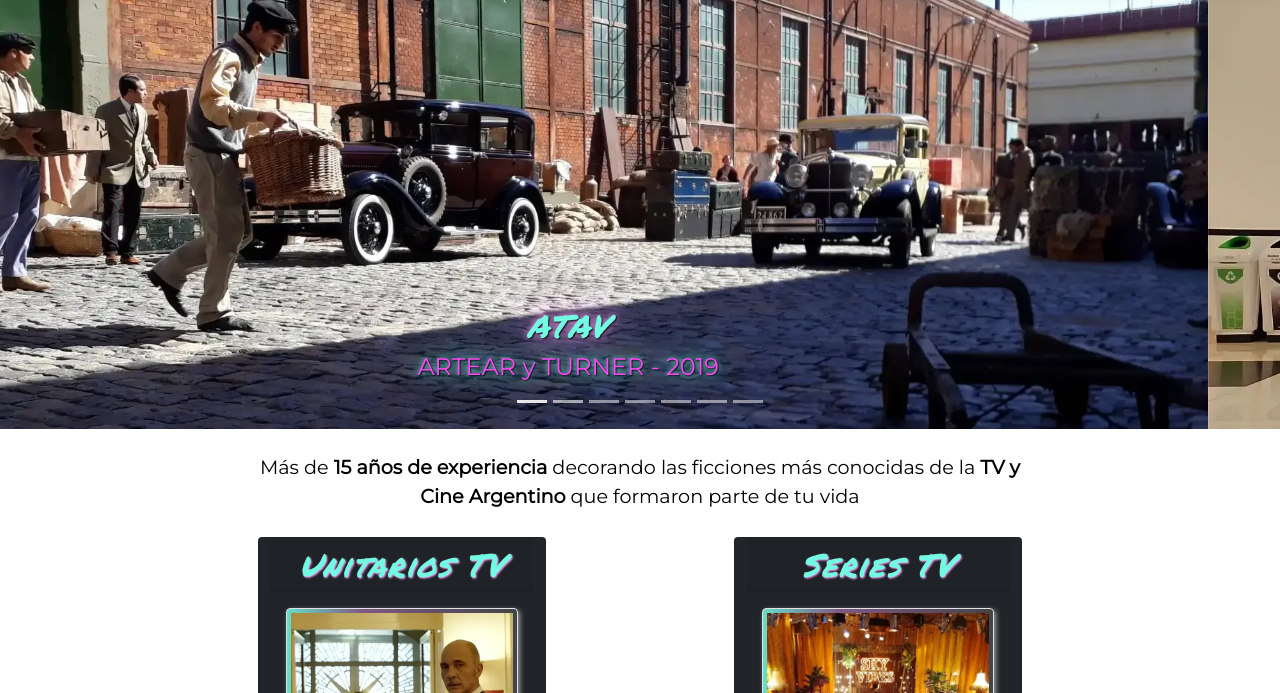
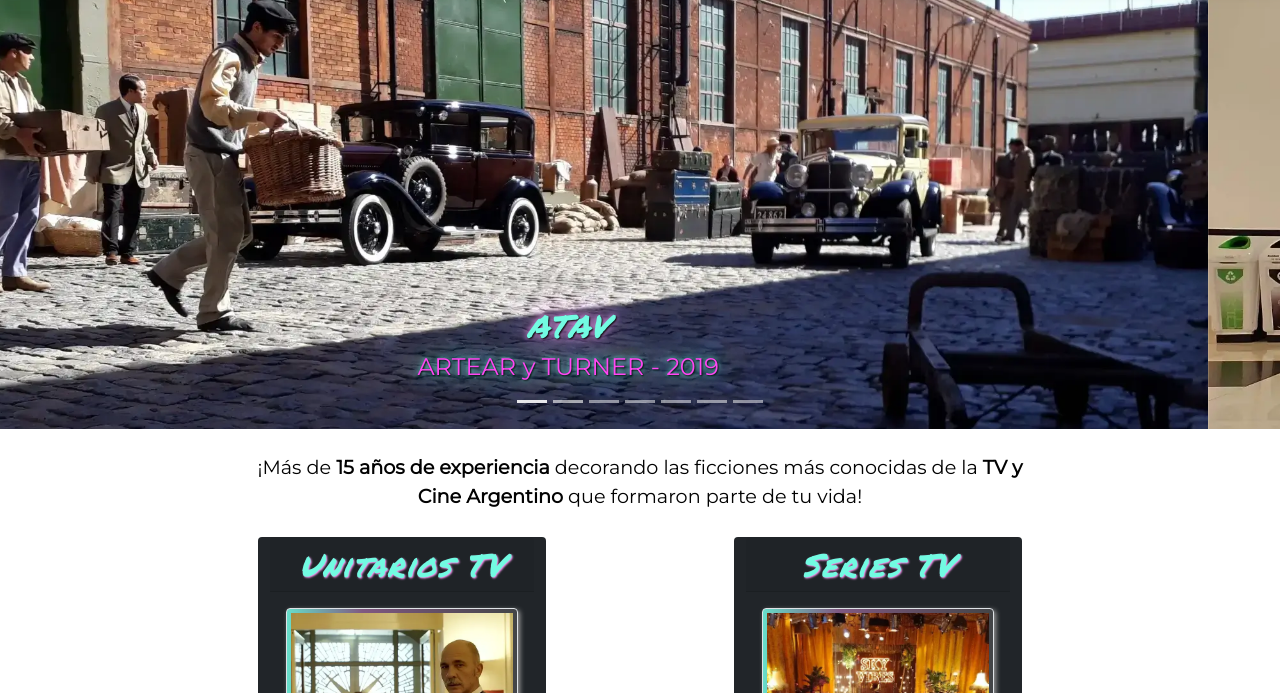
Before and after one commit to Luiggi80/proyecto-setdresser, a website: page index.html in a window 1280 px wide. Shown: the part 107-800 px from the top of the page. Drawn offline with nearby package versions, Linux system fonts and the light colour scheme.

Commit message:
Version Final

```diff
--- a/index.html
+++ b/index.html
@@ -149,8 +149,8 @@
             <div class="container">
 
                 <div class="row justify-content-center">
-                    <p class="portada__parrafo">Más de <strong>15 años de experiencia</strong> decorando las ficciones
-                        más conocidas de la <strong> TV y Cine Argentino</strong> que formaron parte de tu vida</p>
+                    <p class="portada__parrafo">¡Más de <strong>15 años de experiencia</strong> decorando las ficciones
+                        más conocidas de la <strong> TV y Cine Argentino</strong> que formaron parte de tu vida!</p>
                 </div>
 
                 <div class="row portadacards">
```
Also changed, not shown: contacto.html (+2 -2 lines).
